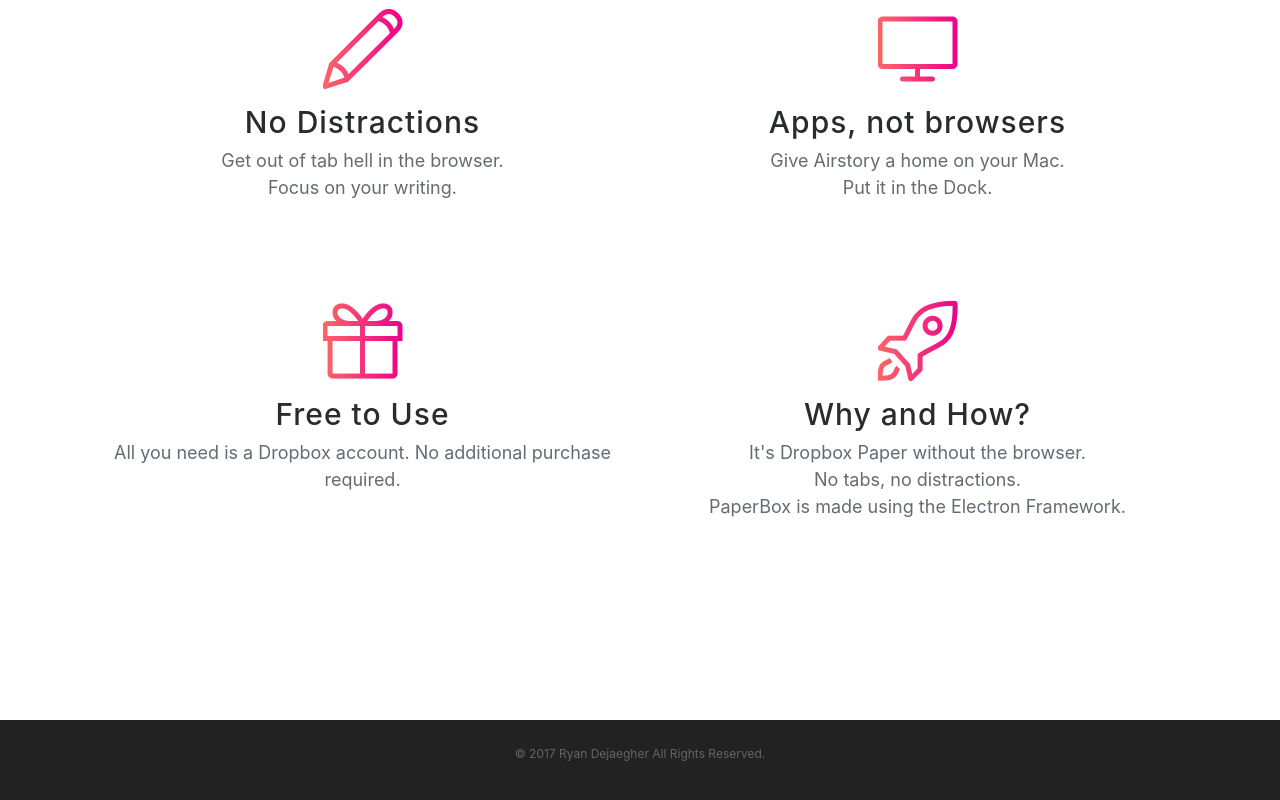
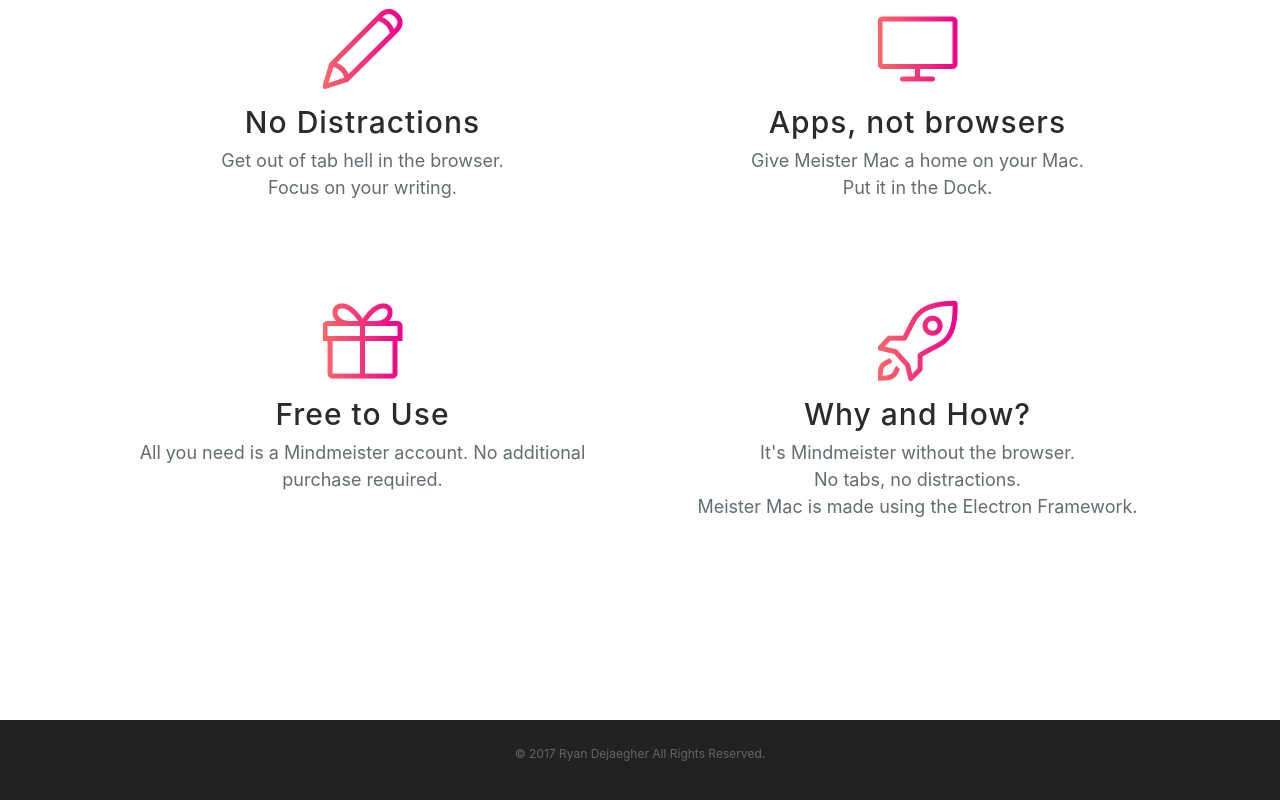
Before and after one commit to SuPair/mindmeister-mac, a website with bundled scripts: page index.html in a window 1280 px wide. Shown: the part 1919-2719 px from the top of the page. Built offline with nearby package versions, Linux system fonts and the light colour scheme; a web font is replaced by a local one.

Commit message:
Changed typo's

```diff
--- a/index.html
+++ b/index.html
@@ -133,7 +133,8 @@
                                 <div class="feature-item">
                                     <i class="icon-screen-desktop text-primary"></i>
                                     <h3 class="pt-3">Apps, not browsers</h3>
-                                    <p class="text-muted">Give Airstory a home on your Mac. <br />Put it in the Dock.</p>
+                                    <p class="text-muted">Give Meister Mac a home on your Mac. <br>
+                                      Put it in the Dock.</p>
                                 </div>
                             </div>
                         </div>
@@ -142,14 +143,16 @@
                                 <div class="feature-item">
                                     <i class="icon-present text-primary"></i>
                                     <h3 class="pt-3">Free to Use</h3>
-                                    <p class="text-muted">All you need is a Dropbox account. No additional purchase required.</p>
+                                    <p class="text-muted">All you need is a Mindmeister account. No additional purchase required.</p>
                                 </div>
                             </div>
                             <div class="col-lg-6">
                                 <div class="feature-item">
                                     <i class="icon-rocket text-primary"></i>
                                     <h3 class="pt-3">Why and How?</h3>
-                                    <p class="text-muted">It's Dropbox Paper without the browser. <br />No tabs, no distractions. <br />PaperBox is made using the Electron Framework.</p>
+                                    <p class="text-muted">It's Mindmeister without the browser. <br>
+                                      No tabs, no distractions. <br>
+                                      Meister Mac is made using the Electron Framework.</p>
                                 </div>
                             </div>
                         </div>
```
